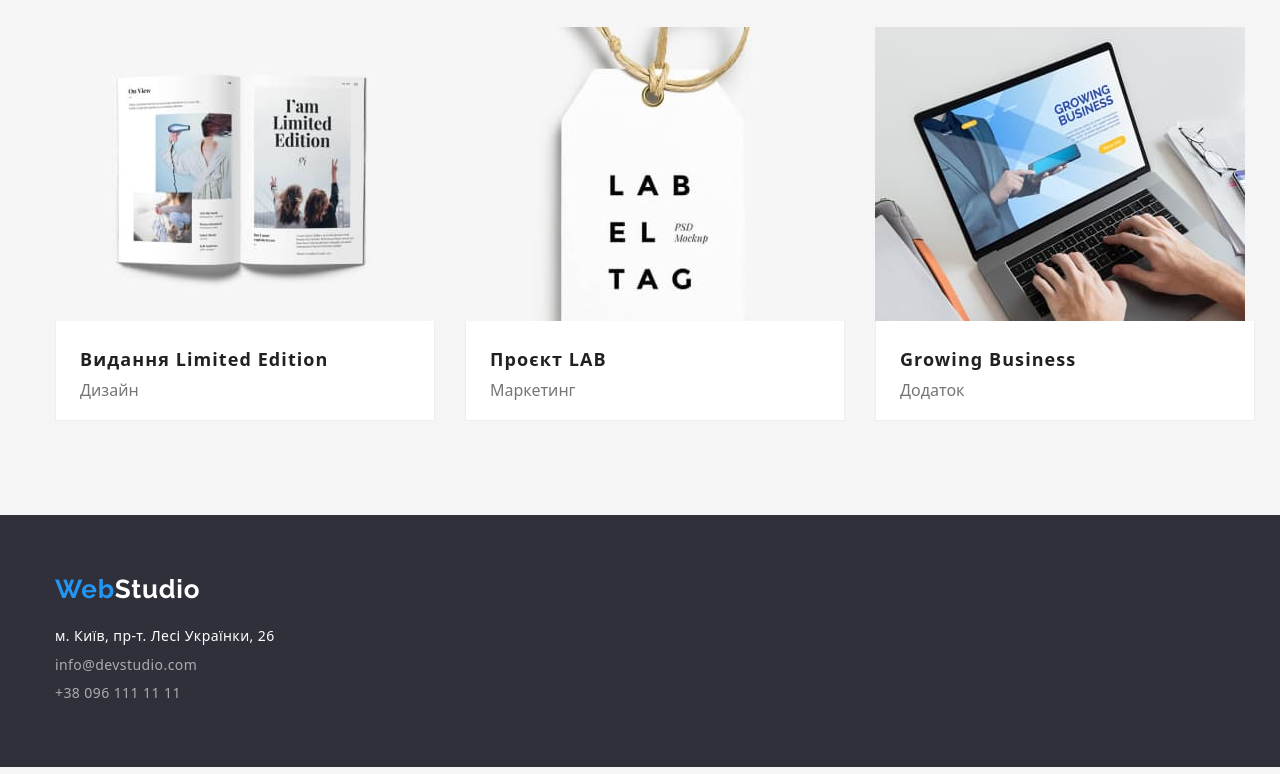
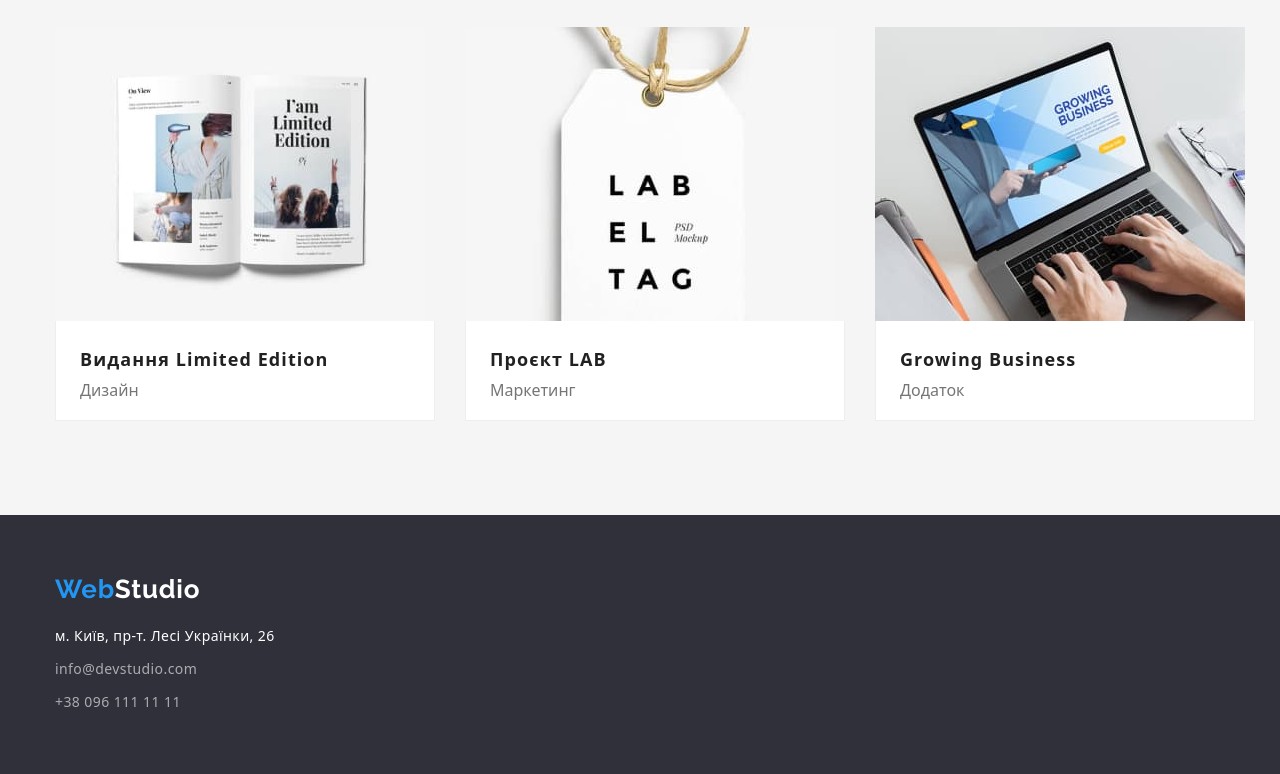
Before and after one commit to Greens1593/goit-markup-hw-03, a plain HTML site: page portfolio.html in a window 1280 px wide. Shown: the part 1132-1906 px from the top of the page. Drawn offline with nearby package versions, Linux system fonts and the light colour scheme.

Commit message:
Домашнє завдання після виправлень

```diff
--- a/css/style.css
+++ b/css/style.css
@@ -52,6 +52,7 @@ img{
     margin-bottom: 0;
     list-style: none;
     color: inherit;
+    padding: 0;
 }
 /* Main-header */
 .main-header{
@@ -136,15 +137,14 @@ img{
     text-transform: uppercase;
 }
 .hero.section{
-    padding-bottom: 0;
-    padding-top: 0;
+    padding-bottom: 200px;
+    padding-top: 200px;
 }
 .hero .container{
     flex-direction: column;
     align-items: center;
 }
 .hero .hero-title{
-    padding-top: 200px;
     margin-bottom: 30px;
 }
 .btn-hero {
@@ -159,7 +159,6 @@ img{
     cursor: pointer;
     border: none;
     border-radius: 4px;
-    margin-bottom: 200px;
 }
 
 /* kinds */
@@ -223,6 +222,9 @@ img{
 .user-list.container-works-and-teams .worker-card:not(:last-child){
     margin-right: 30px;
 }
+.worker-info{
+    padding: 30px 0;
+}
 .name{
     color: var(--font-color-header);
     font-weight: 500;
@@ -230,23 +232,27 @@ img{
     line-height: 1.19;
     text-align: center;
     letter-spacing: 0.03em;
-    margin: 30px 0 10px 0;
+    margin-bottom: 10px;
 }
 .position{
     font-size: 16px;
     line-height: 1.19;
     text-align: center;
     letter-spacing: 0.03em;
-    margin: 0 0 30px 0;
 }
 /* footer */
 .footer{
     background-color: var(--footer-background-color);
-    height: 252px;
+    padding-top: 60px;
+    padding-bottom: 60px;
+    color: var(--font-color-footer-contacts);
+    font-style: normal;
+    font-size: 14px;
+    line-height: 1.71;
+    letter-spacing: 0.03em;
 }
-.footer.contacts-in-footer .container{
+.footer .container{
     flex-direction: column;
-    padding-top: 60px;
 }
 .footer-logo{
     display: inline-block;
@@ -255,23 +261,21 @@ img{
 .logo-footer-end{
     color: #FFFFFF;
 }
-.footer-address-container{
-    display: flex;
-    flex-direction: column;
-    min-width: 231px;
-    min-height: 81px;
-    justify-content: space-between;
+
+.footer-location {
+    display: block;
+    color: var(--font-color-footer-location);
+    margin-bottom: 9px;
 }
-.contacts-in-footer {
-    color: var(--font-color-footer-contacts);
-    font-style: normal;
-    font-size: 14px;
-    line-height: 1.71;
-    letter-spacing: 0.03em;
+
+.footer-email{
+    display: block;
+    margin-bottom: 9px;
 }
-.location{
-    color: var(--font-color-footer-location);
+.footer-tel{
+    display: block;
 }
+
 /* Portfilio main*/
 .portfolio .container{
     flex-direction: column;
--- a/portfolio.html
+++ b/portfolio.html
@@ -192,20 +192,22 @@
         </div>
       </section>
     </main>
-    <footer class="footer contacts-in-footer">
+    <footer class="footer">
       <div class="container">
         <a href="" class="logo footer-logo user-links"
           ><span class="logo-start">Web</span
           ><span class="logo-footer-end">Studio</span></a
         >
-        <address class="footer-address-container">
-          <a href="" class="location user-links"
+        <address>
+          <a href="" class="footer-location user-links"
             >м. Київ, пр-т. Лесі Українки, 26</a
           >
-          <a class="user-links contact" href="mailto:info@devstudio.com"
+          <a
+            class="user-links contact footer-email"
+            href="mailto:info@devstudio.com"
             >info@devstudio.com</a
           >
-          <a class="user-links contact" href="tel:+380961111111"
+          <a class="user-links contact footer-tel" href="tel:+380961111111"
             >+38 096 111 11 11</a
           >
         </address>
```
Also changed, not shown: index.html (+15 -5 lines).
